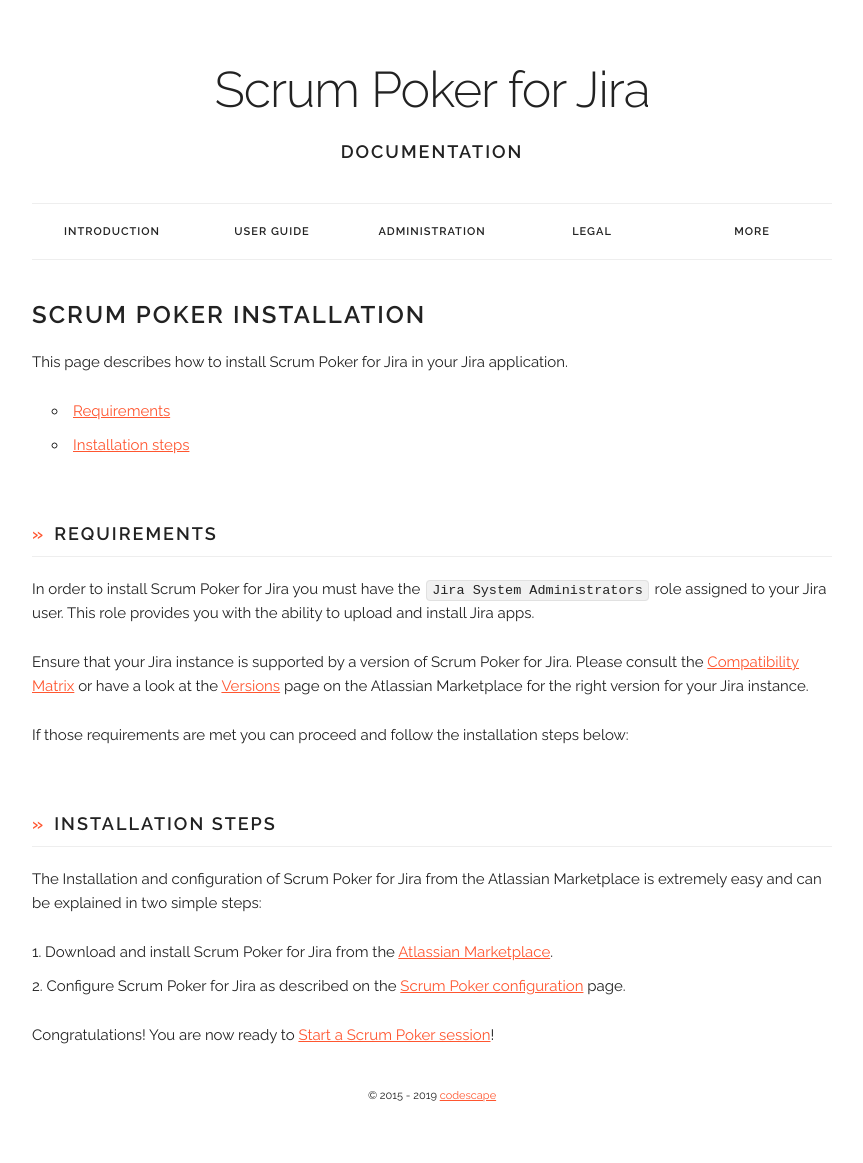
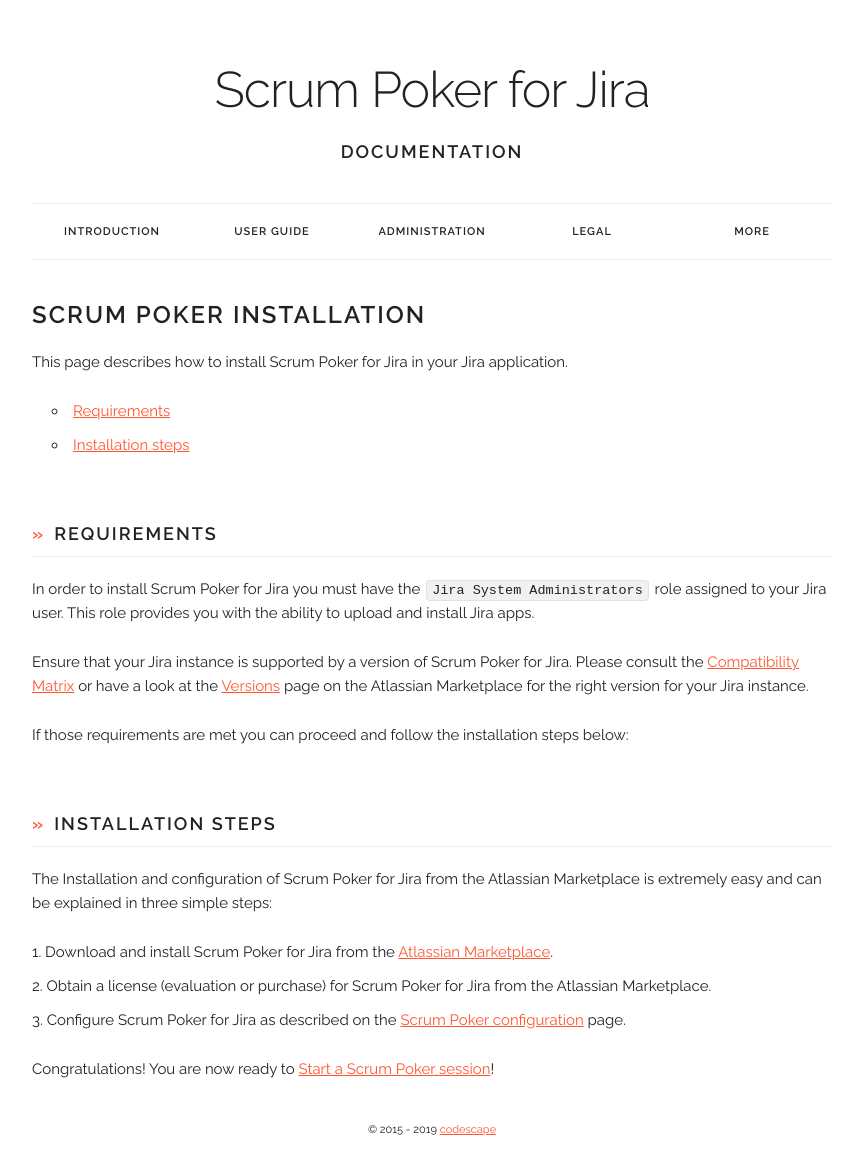
Before and after one commit to codescape/jira-scrum-poker, a Jekyll site: the page built from docs/scrum-poker-installation.md, in a window 1280 px wide. Shown: the whole page, without its empty margins (208-1071 px from the left). Built offline with Jekyll 4.4.1, drawn with Linux system fonts in a browser that asks for light colours; nearby versions of some CDN libraries; before the commit the page ends 1129 px from its top, so only the background shows below that.

Commit message:
docs: improve installation instructions with license step

```diff
--- a/docs/scrum-poker-installation.md
+++ b/docs/scrum-poker-installation.md
@@ -20,9 +20,10 @@
 
 ### Installation steps
 
-The Installation and configuration of Scrum Poker for Jira from the Atlassian Marketplace is extremely easy and can be explained in two simple steps:
+The Installation and configuration of Scrum Poker for Jira from the Atlassian Marketplace is extremely easy and can be explained in three simple steps:
 
 1. Download and install Scrum Poker for Jira from the <a href="{{ site.marketplace_url }}">Atlassian Marketplace</a>.
+1. Obtain a license (evaluation or purchase) for Scrum Poker for Jira from the Atlassian Marketplace.
 1. Configure Scrum Poker for Jira as described on the <a href="/scrum-poker-configuration">Scrum Poker configuration</a> page.
 
 Congratulations!
```
Also changed, not shown: docs/changelog.md.
